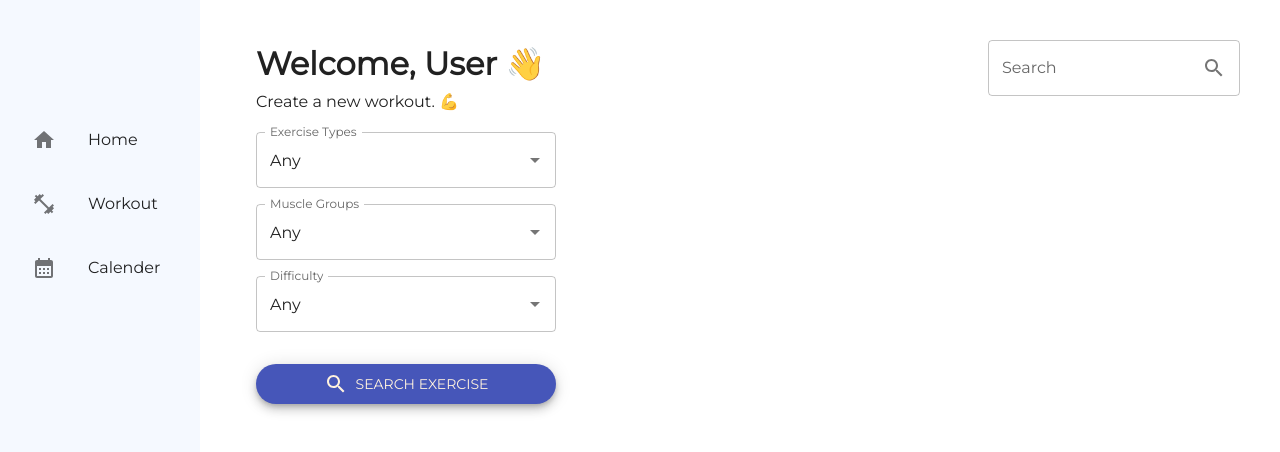
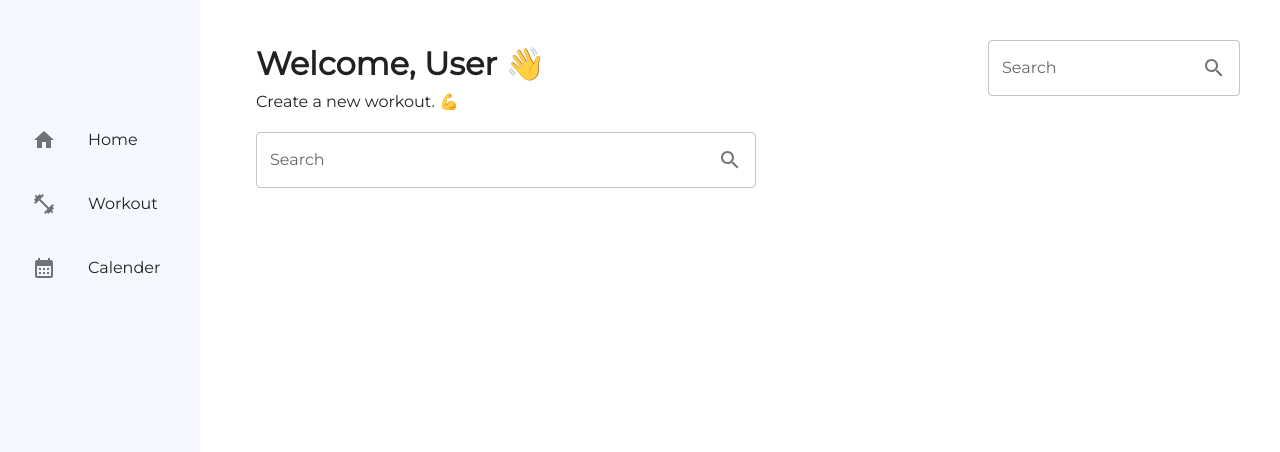
Before and after one commit to Decycle/workout, a React (Create React App) app in the folder frontend/: page /new-workout in a window 1280 px wide. Shown: the top 452 px of the page. Built offline with nearby package versions, Linux system fonts and the light colour scheme.

Commit message:
updated search ui to use custom searchbar

```diff
--- a/frontend/src/UI/new_workout/new_workout.jsx
+++ b/frontend/src/UI/new_workout/new_workout.jsx
@@ -1,5 +1,5 @@
 import { useEffect, useState } from 'react'
-import { Add, Search } from '@mui/icons-material'
+import { Add, Circle, Search } from '@mui/icons-material'
 import {
   Box,
   InputAdornment,
@@ -12,6 +12,7 @@ import {
   List,
   ListItem,
   ListItemText,
+  ListItemAvatar,
 } from '@mui/material'
 import Grid2 from '@mui/material/Unstable_Grid2'
 import SearchBar from '../searchbar'
@@ -45,16 +46,27 @@ const AppBar = () => {
 }
 
 const ListView = ({ workoutData }) => {
-  console.log(workoutData)
   return (
     <List
       sx={{
         width: '100%',
-        maxWidth: 180,
+        maxWidth: 360,
         bgcolor: 'background.paper',
       }}>
       {workoutData.map((data) => (
         <ListItem key={data.name}>
+          <ListItemAvatar>
+            <Circle
+              sx={{
+                color:
+                  data.difficulty === 'beginner'
+                    ? 'green'
+                    : data.difficulty === 'intermediate'
+                    ? 'orange'
+                    : 'red',
+              }}
+            />
+          </ListItemAvatar>
           <ListItemText
             primary={data.name}
             secondary={data.type}
@@ -64,184 +76,58 @@ const ListView = ({ workoutData }) => {
     </List>
   )
 }
-const exerciseTypes = [
-  { label: 'Any', value: 'any' },
-  { label: 'Cardio', value: 'cardio' },
-  {
-    label: 'Olympic Weightlifting',
-    value: 'olympic_weightlifting',
-  },
-  { label: 'Plyometrics', value: 'plyometrics' },
-  { label: 'Powerlifting', value: 'powerlifting' },
-  { label: 'Strength', value: 'strength' },
-  { label: 'Stretching', value: 'stretching' },
-  { label: 'Strongman', value: 'strongman' },
-]
-
-const muscleTypes = [
-  { label: 'Any', value: 'any' },
-  { label: 'Abdominals', value: 'abdominals' },
-  { label: 'Abductors', value: 'abductors' },
-  { label: 'Adductors', value: 'adductors' },
-  { label: 'Biceps', value: 'biceps' },
-  { label: 'Calves', value: 'calves' },
-  { label: 'Chest', value: 'chest' },
-  { label: 'Forearms', value: 'forearms' },
-  { label: 'Glutes', value: 'glutes' },
-  { label: 'Hamstrings', value: 'hamstrings' },
-  { label: 'Lats', value: 'lats' },
-  { label: 'Lower Back', value: 'lower_back' },
-  { label: 'Middle Back', value: 'middle_back' },
-  { label: 'Neck', value: 'neck' },
-  { label: 'Quadriceps', value: 'quadriceps' },
-  { label: 'Traps', value: 'traps' },
-  { label: 'Triceps', value: 'triceps' },
-]
-
-const difficultyTypes = [
-  { label: 'Any', value: 'any' },
-  { label: 'Beginner', value: 'beginner' },
-  { label: 'Intermediate', value: 'intermediate' },
-  { label: 'Expert', value: 'expert' },
-]
 
 const NewWorkoutForm = () => {
-  const [exerciseType, setExerciseType] = useState({
-    label: 'Any',
-    value: 'any',
-  })
-
-  const [muscleType, setMuscleType] = useState({
-    label: 'Any',
-    value: 'any',
-  })
-
-  const [difficultyType, setDifficultyType] = useState({
-    label: 'Any',
-    value: 'any',
-  })
-
+  const [search, setSearch] = useState('')
   const [workoutData, setWorkoutData] = useState([])
 
   const searchExercise = useCallback(async () => {
-    console.log(exerciseType)
-    console.log(muscleType)
-    console.log(difficultyType)
-
-    const requestUrl =
-      'https://api.api-ninjas.com/v1/exercises?'
-
-    const searchParams = {}
-
-    if (exerciseType.value !== 'any') {
-      searchParams.exercise_type = exerciseType.value
-    }
-
-    if (muscleType.value !== 'any') {
-      searchParams.muscle_group = muscleType.value
-    }
-
-    if (difficultyType.value !== 'any') {
-      searchParams.difficulty = difficultyType.value
-    }
+    console.log(search)
 
     const response = await fetch(
-      requestUrl + new URLSearchParams(searchParams),
+      `http://127.0.0.1:8000/api/search?prompt=${encodeURIComponent(
+        search
+      )}`,
       {
         method: 'GET',
         headers: {
           'Content-Type': 'application/json',
-          'X-Api-Key':
-            'VPL/zRxgNx/o43ZtrGMS4A==W1hr1nw2TT4k7Gy9',
         },
       }
     )
-
     const data = await response.json()
-    setWorkoutData(
-      data.map((data, index) => ({
-        id: index,
-        ...data,
-      }))
-    )
+    setWorkoutData(data)
     console.log(data)
-  }, [difficultyType, exerciseType, muscleType])
-
-  // useEffect(() => {
-  //   searchExercise()
-  // }, [])
+  }, [search])
 
   return (
     <Box
       sx={{
+        mt: 2,
+        width: 500,
         display: 'flex',
-        flexDirection: 'row',
+        flexDirection: 'column',
         gap: 2,
       }}>
-      <Box
-        sx={{
-          mt: 2,
-          width: 300,
-          display: 'flex',
-          flexDirection: 'column',
-          gap: 2,
-        }}>
-        <Autocomplete
-          disableClearable
-          options={exerciseTypes}
-          value={exerciseType}
-          onChange={(_, newValue) => {
-            setExerciseType(newValue)
-          }}
-          isOptionEqualToValue={(option, value) =>
-            option.value === value.value
+      <TextField
+        id='outlined-basic'
+        label='Search'
+        variant='outlined'
+        InputProps={{
+          endAdornment: (
+            <InputAdornment position='end'>
+              <Search />
+            </InputAdornment>
+          ),
+        }}
+        onChange={(e) => setSearch(e.target.value)}
+        value={search}
+        onKeyPress={(e) => {
+          if (e.key === 'Enter') {
+            searchExercise()
           }
-          renderInput={(params) => (
-            <TextField {...params} label='Exercise Types' />
-          )}
-        />
-        <Autocomplete
-          disableClearable
-          options={muscleTypes}
-          value={muscleType}
-          onChange={(event, newValue) => {
-            setMuscleType(newValue)
-          }}
-          isOptionEqualToValue={(option, value) =>
-            option.value === value.value
-          }
-          renderInput={(params) => (
-            <TextField {...params} label='Muscle Groups' />
-          )}
-        />
-
-        <Autocomplete
-          disableClearable
-          options={difficultyTypes}
-          value={difficultyType}
-          onChange={(event, newValue) => {
-            setDifficultyType(newValue)
-          }}
-          isOptionEqualToValue={(option, value) =>
-            option.value === value.value
-          }
-          renderInput={(params) => (
-            <TextField {...params} label='Difficulty' />
-          )}
-        />
-
-        <Fab
-          variant='extended'
-          size='medium'
-          color='primary'
-          aria-label='add'
-          sx={{ mt: 2 }}
-          onClick={searchExercise}>
-          <Search sx={{ mr: 1 }} />
-          Search Exercise
-        </Fab>
-      </Box>
-
+        }}
+      />
       <ListView workoutData={workoutData} />
     </Box>
   )
```
